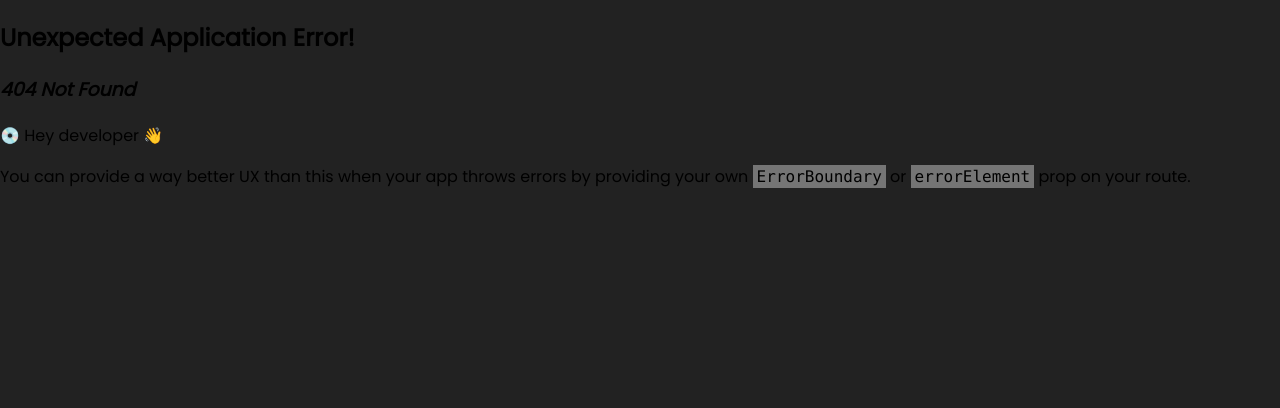
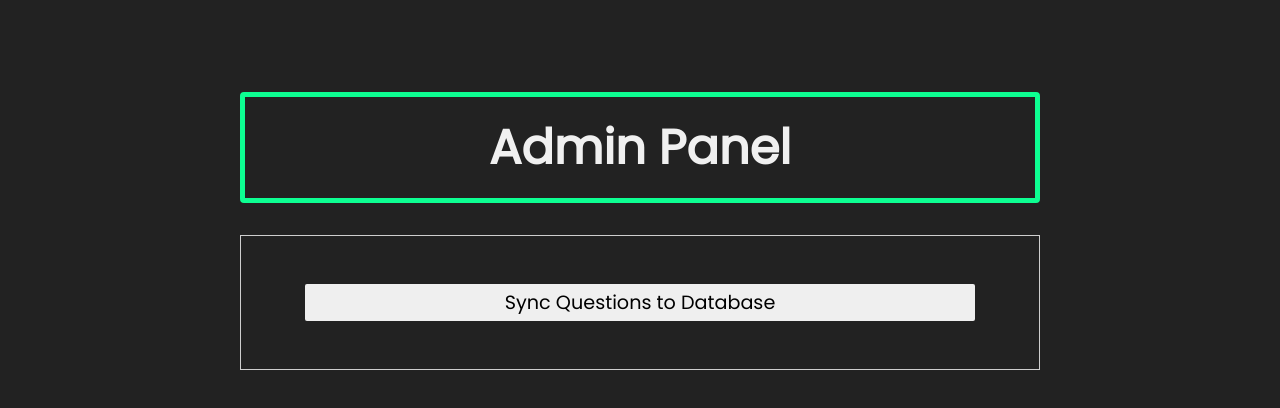
Before and after one commit to Hridesh-Srivastava/quiz-app-frontend, a React (Vite) app: page /admin in a window 1280 px wide. Before the commit this address had no page. Shown: the top 408 px of the page. Built offline with nearby package versions, Linux system fonts and the light colour scheme.

Commit message:
feat: Add Admin panel for syncing questions to the database

```diff
--- /dev/null
+++ b/src/components/Admin.jsx
@@ -0,0 +1,38 @@
+"use client"
+
+import { useState } from "react"
+import axios from "axios"
+
+export default function Admin() {
+  const [message, setMessage] = useState("")
+  const [loading, setLoading] = useState(false)
+
+  async function syncQuestions() {
+    setLoading(true)
+    setMessage("")
+
+    try {
+      const response = await axios.post(`${import.meta.env.VITE_REACT_APP_SERVER_HOSTNAME}/api/questions`)
+
+      setMessage(`Success! ${response.data.count} questions synced to database.`)
+    } catch (error) {
+      setMessage(`Error: ${error.response?.data?.error || error.message}`)
+    } finally {
+      setLoading(false)
+    }
+  }
+
+  return (
+    <div className="container">
+      <h1 className="title text-light">Admin Panel</h1>
+
+      <div className="flex-center">
+        <button onClick={syncQuestions} className="btn" disabled={loading}>
+          {loading ? "Syncing..." : "Sync Questions to Database"}
+        </button>
+
+        {message && <div className={`message ${message.includes("Error") ? "error" : "success"}`}>{message}</div>}
+      </div>
+    </div>
+  )
+}
--- a/src/components/App.jsx
+++ b/src/components/App.jsx
@@ -1,29 +1,42 @@
-import '../styles/App.css'
-import {createBrowserRouter , RouterProvider} from 'react-router-dom'
-import Main from './Main'
-import Quiz from './Quiz'
-import Result from './Result'
-import { CheckUserExist } from '../helper/helper';
+import "../styles/App.css"
+import { createBrowserRouter, RouterProvider } from "react-router-dom"
+import Main from "./Main"
+import Quiz from "./Quiz"
+import Result from "./Result"
+import Admin from "./Admin"
+import { CheckUserExist } from "../helper/helper"
 
-/*react routes */
 const router = createBrowserRouter([
   {
-    path : '/',
-    element : <Main></Main>
+    path: "/",
+    element: <Main></Main>,
   },
   {
-    path : '/quiz',
-    element : <CheckUserExist><Quiz /></CheckUserExist>
+    path: "/quiz",
+    element: (
+      <CheckUserExist>
+        <Quiz />
+      </CheckUserExist>
+    ),
   },
   {
-    path : '/result',
-    element : <CheckUserExist><Result /></CheckUserExist>
+    path: "/result",
+    element: (
+      <CheckUserExist>
+        <Result />
+      </CheckUserExist>
+    ),
+  },
+  {
+    path: "/admin",
+    element: <Admin />,
   },
 ])
+
 function App() {
   return (
     <>
-    <RouterProvider router={router} />
+      <RouterProvider router={router} />
     </>
   )
 }
```
